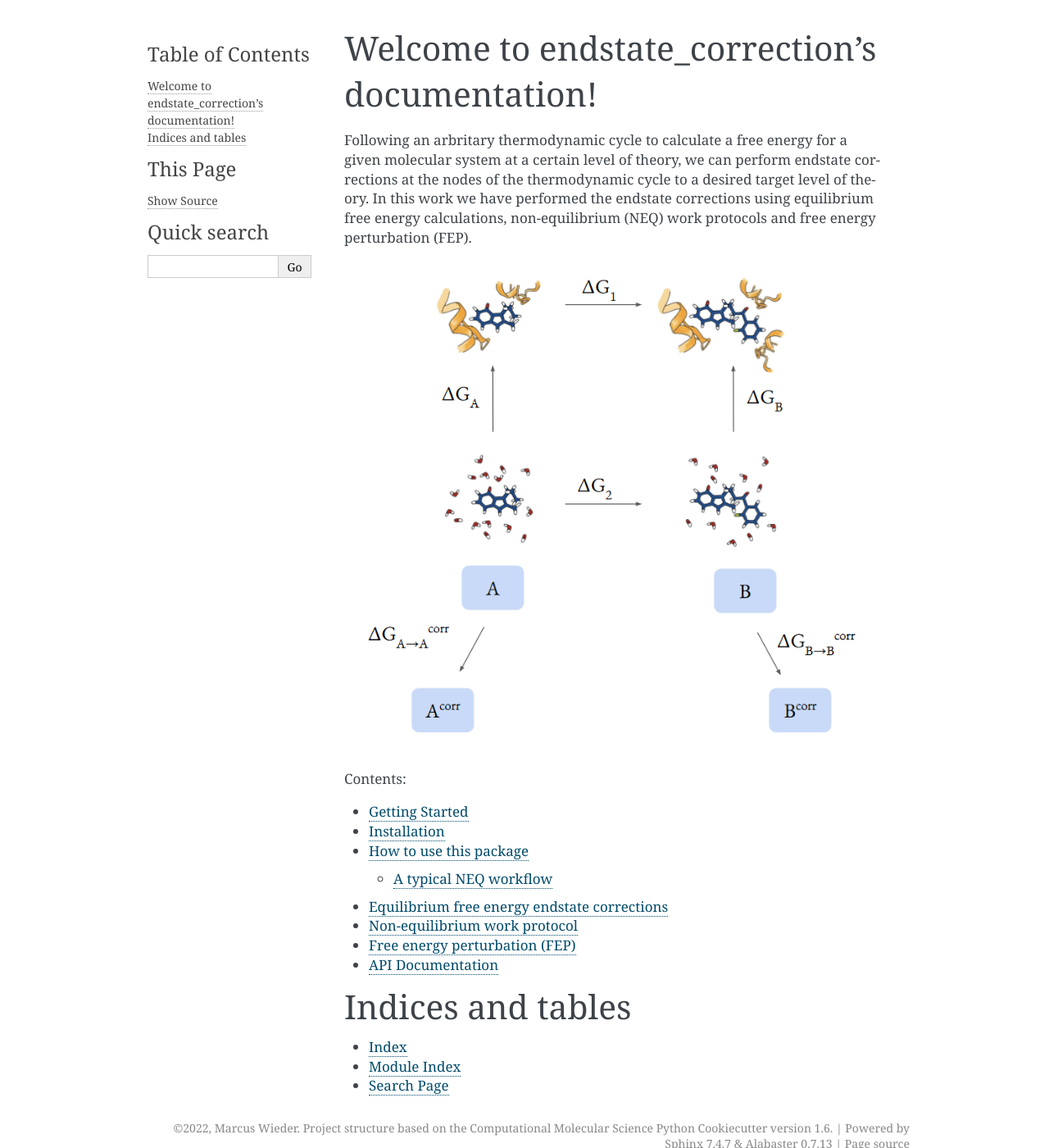
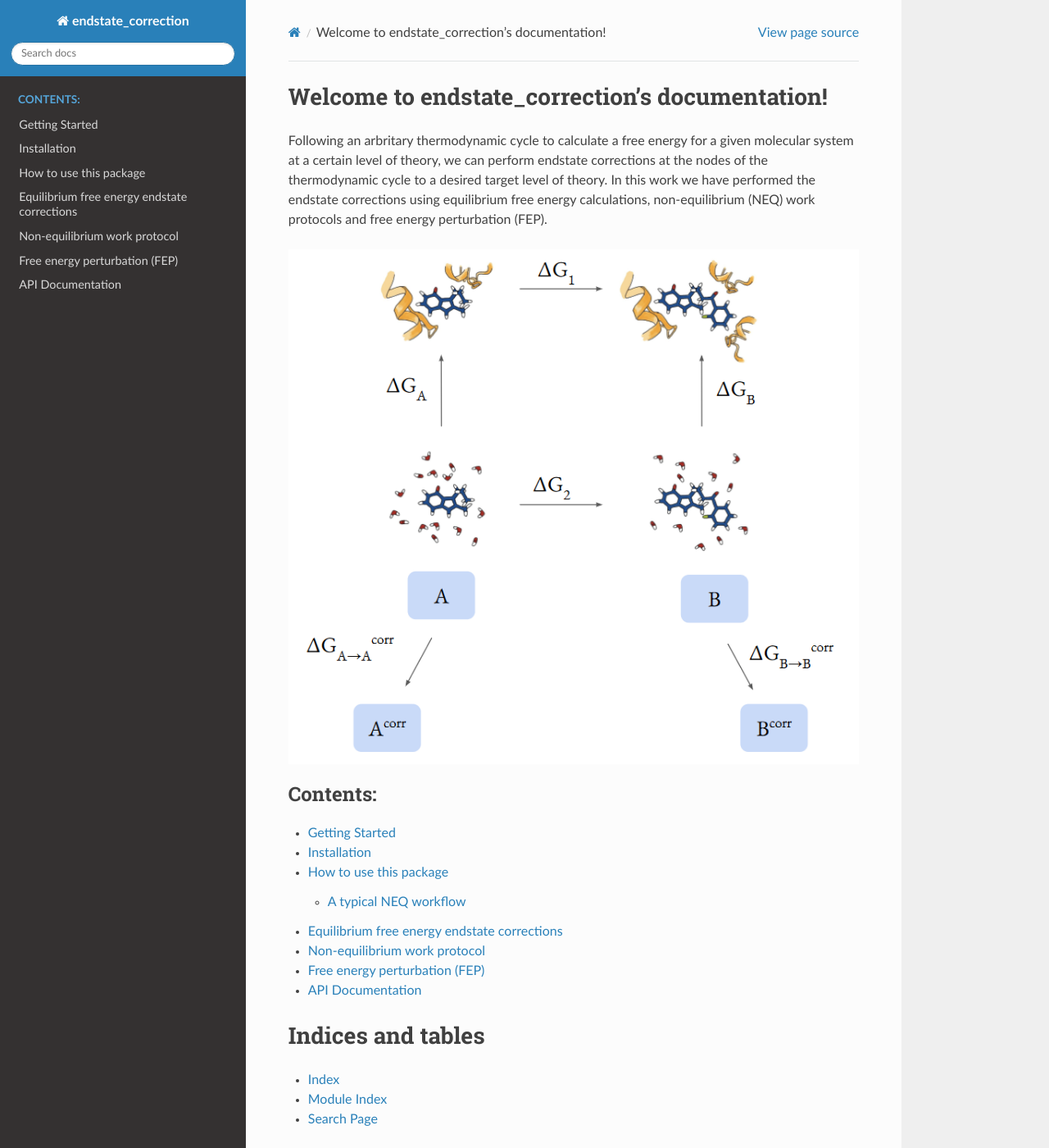
Before and after one commit to xiki-tempula/endstate_correction, a Sphinx documentation site: the page built from docs/index.rst, in a window 1280 px wide and 1400 px high. Shown: the whole window at 82% size. Built offline with Sphinx 7.4.7 and the Read the Docs theme 2.0.0, drawn with Linux system fonts in a browser that asks for light colours; the version number could not be read and is left out; some of the changed text lies outside the part shown.

Commit message:
revert theme

```diff
--- a/docs/conf.py
+++ b/docs/conf.py
@@ -53,15 +53,15 @@ extensions = [
     "sphinx.ext.napoleon",
     "sphinx.ext.intersphinx",
     "sphinx.ext.extlinks",
-    'sphinx.ext.githubpages',
-    "myst_parser"
+    "sphinx.ext.githubpages",
+    "myst_parser",
 ]
 
 autosummary_generate = True
 napoleon_google_docstring = False
 napoleon_use_param = False
 napoleon_use_ivar = True
-numpydoc_show_class_members=False
+numpydoc_show_class_members = False
 
 # Add any paths that contain templates here, relative to this directory.
 templates_path = ["_templates"]
@@ -70,8 +70,8 @@ templates_path = ["_templates"]
 # You can specify multiple suffix as a list of string:
 #
 source_suffix = {
-    '.rst': 'restructuredtext',
-    '.md': 'markdown',
+    ".rst": "restructuredtext",
+    ".md": "markdown",
 }
 
 # The master toctree document.
@@ -98,7 +98,7 @@ pygments_style = "default"
 # The theme to use for HTML and HTML Help pages.  See the documentation for
 # a list of builtin themes.
 #
-html_theme = "alabaster" # "sphinx_rtd_theme"
+html_theme = "sphinx_rtd_theme"  # "alabaster" # "sphinx_rtd_theme"
 
 # Theme options are theme-specific and customize the look and feel of a theme
 # further.  For a list of options available for each theme, see the
```
